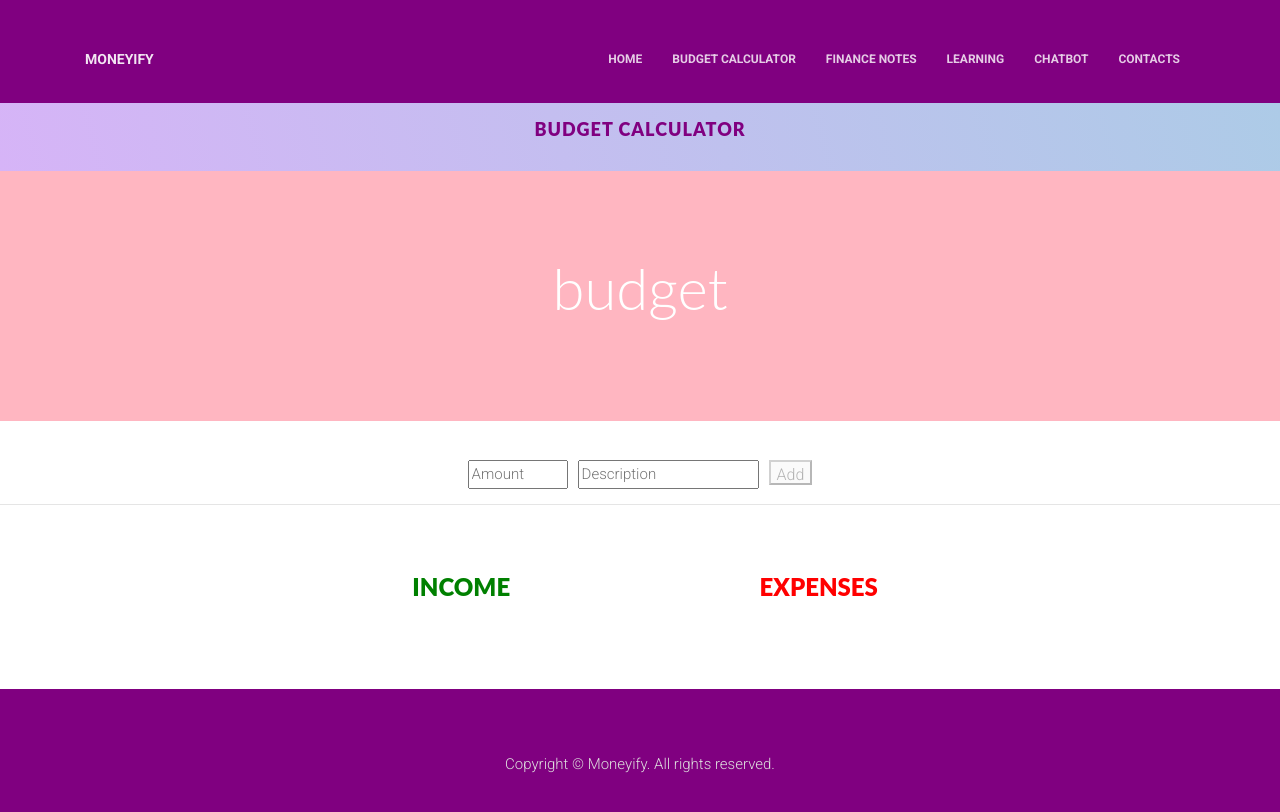
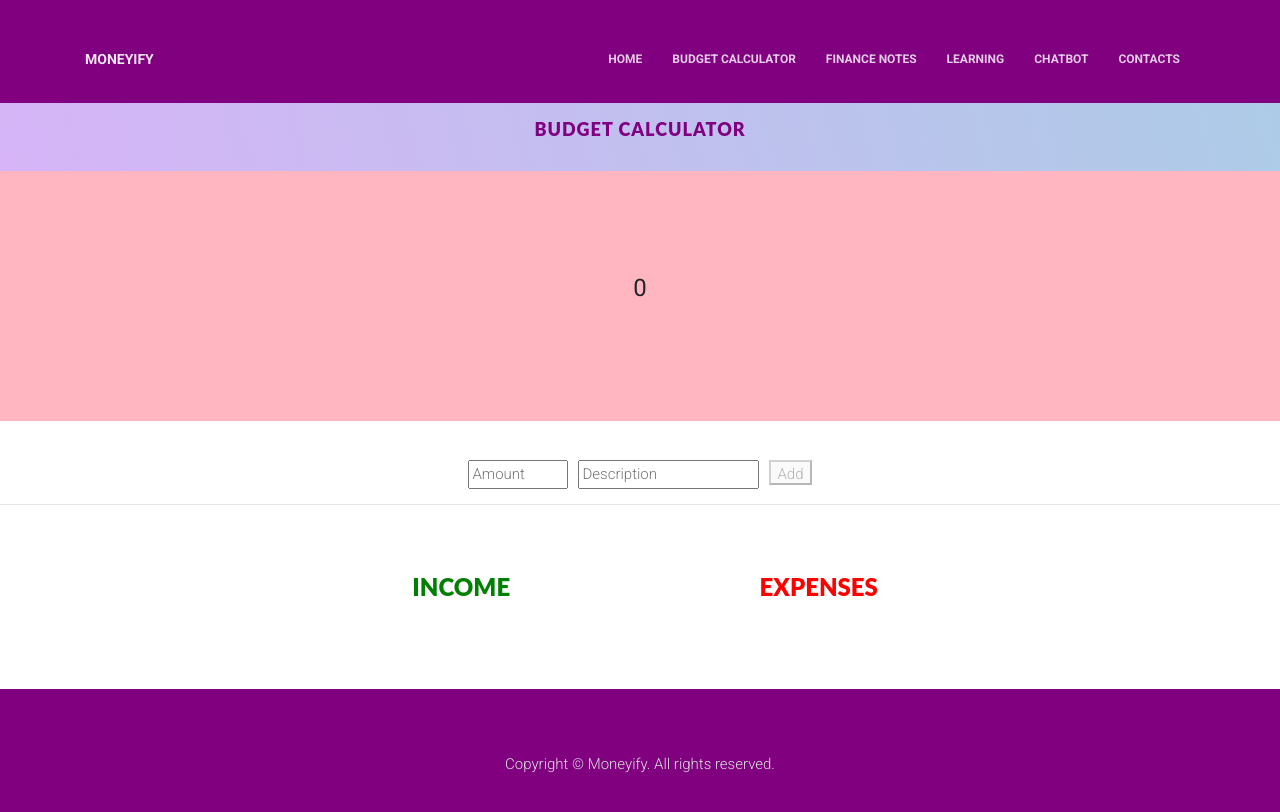
Before and after one commit to petkokp/moneyify, an Angular app in the folder moneyify/: page /budget-calculator in a window 1280 px wide. Shown: the top 812 px of the page. Built offline with nearby package versions, Linux system fonts and the light colour scheme.

Commit message:
finish budget calculator functionality

```diff
--- a/moneyify/src/app/budget-add-item-form/budget-add-item-form.component.html
+++ b/moneyify/src/app/budget-add-item-form/budget-add-item-form.component.html
@@ -14,7 +14,10 @@
             </div>
 
             <div class="field is-narrow">
-                <button type="submit" class="button is-primary" [disabled]="!itemForm.valid">Add</button>
+                <button type="submit" class="button" [ngClass]="{ 'is-primary': isNewItem, 'is-success': !isNewItem }" [disabled]="!itemForm.valid">
+                    <p *ngIf="isNewItem">Add</p>
+                    <p *ngIf="!isNewItem">Save</p>
+                </button>
             </div>
         </div>
     </div>
--- a/moneyify/src/app/budget-add-item-form/budget-add-item-form.component.ts
+++ b/moneyify/src/app/budget-add-item-form/budget-add-item-form.component.ts
@@ -9,12 +9,20 @@
 })
 export class BudgetAddItemFormComponent implements OnInit {
 
-  @Input() item: BudgetItem = new BudgetItem('', null);
+  @Input() item: BudgetItem;
   @Output() formSubmit: EventEmitter<BudgetItem> = new EventEmitter<BudgetItem>();
+
+  isNewItem: boolean;
 
   constructor() { }
 
-  ngOnInit(): void {
+  ngOnInit() {
+    if (this.item) {
+      this.isNewItem = false;
+    } else {
+      this.isNewItem = true;
+      this.item = new BudgetItem('', null);
+    }
   }
 
   onSubmit(form: NgForm) {
--- a/moneyify/src/app/budget-edit-item/budget-edit-item.component.html
+++ b/moneyify/src/app/budget-edit-item/budget-edit-item.component.html
@@ -1,2 +1,2 @@
 <h1 class="title">Edit</h1>
-<app-budget-add-item-form [item]="item" (forSubmit)="onSubmitted($event)"></app-budget-add-item-form>
+<app-budget-add-item-form [item]="item" (formSubmit)="onSubmitted($event)"></app-budget-add-item-form>
--- a/moneyify/src/app/budget-edit-item/budget-edit-item.component.ts
+++ b/moneyify/src/app/budget-edit-item/budget-edit-item.component.ts
@@ -17,7 +17,7 @@
   }
 
   onSubmitted(updatedItem: BudgetItem) {
-
+    this.dialogRef.close(updatedItem);
   }
 
 }
--- a/moneyify/src/app/budget-item-list/budget-item-list.component.html
+++ b/moneyify/src/app/budget-item-list/budget-item-list.component.html
@@ -10,7 +10,7 @@
                 *ngIf="item.amount >= 0"
                 [item]="item"
                 (xButtonClick)="onDeleteButtonClicked(item)"
-                (cardClick)="onCardClicked()"
+                (cardClick)="onCardClicked(item)"
                 style="display: block; margin-bottom: 20px;"></app-budget-item-card>
             </div>
         </div>
@@ -26,7 +26,7 @@
               *ngIf="item.amount < 0"
               [item]="item"
               (xButtonClick)="onDeleteButtonClicked(item)"
-              (cardClick)="onCardClicked()"
+              (cardClick)="onCardClicked(item)"
               style="display: block; margin-bottom: 20px;"></app-budget-item-card>
           </div>
           </div>
--- a/moneyify/src/app/budget-item-list/budget-item-list.component.ts
+++ b/moneyify/src/app/budget-item-list/budget-item-list.component.ts
@@ -8,10 +8,12 @@
   templateUrl: './budget-item-list.component.html',
   styleUrls: ['./budget-item-list.component.css']
 })
+
 export class BudgetItemListComponent implements OnInit {
 
   @Input() budgetItems: BudgetItem[];
   @Output() delete: EventEmitter<BudgetItem> = new EventEmitter<BudgetItem>();
+  @Output() update: EventEmitter<UpdateEvent> = new EventEmitter<UpdateEvent>();
 
   constructor(public dialog: MatDialog) { }
 
@@ -30,9 +32,16 @@
 
     dialogRef.afterClosed().subscribe(result => {
       if (result) {
-        this.budgetItems[this.budgetItems.indexOf(item)] = result;
+        this.update.emit({
+          old: item,
+          new: result
+        });
       }
     })
   }
+}
 
+export interface UpdateEvent {
+  old: BudgetItem;
+  new: BudgetItem;
 }
--- a/moneyify/src/app/budget-main/budget-main.component.css
+++ b/moneyify/src/app/budget-main/budget-main.component.css
@@ -40,3 +40,7 @@
 .add-item-container {
     width: 680px;
 }
+
+.green {
+    color: green;
+}
--- a/moneyify/src/app/budget-main/budget-main.component.html
+++ b/moneyify/src/app/budget-main/budget-main.component.html
@@ -3,7 +3,7 @@
   </div>
 
   <section class="total-budget-section">
-    <h2>budget</h2>
+    <h1 [ngClass]="{ 'red': totalBudget < 0, 'green': totalBudget > 0 }">{{ totalBudget }}</h1>
   </section>
 
   <section class="add-item-section">
@@ -14,4 +14,4 @@
 
   <hr style="margin-top: 0">
 
-  <app-budget-item-list [budgetItems]="budgetItems" (delete)="deleteItem($event)"></app-budget-item-list>
+  <app-budget-item-list [budgetItems]="budgetItems" (delete)="deleteItem($event)" (update)="updateItem($event)"></app-budget-item-list>
--- a/moneyify/src/app/budget-main/budget-main.component.ts
+++ b/moneyify/src/app/budget-main/budget-main.component.ts
@@ -1,5 +1,6 @@
 import { Component, OnInit } from '@angular/core';
 import { BudgetItem } from 'src/shared/models/budget-item.model';
+import { UpdateEvent } from '../budget-item-list/budget-item-list.component';
 
 @Component({
   selector: 'app-budget-main',
@@ -9,6 +10,7 @@
 export class BudgetMainComponent implements OnInit {
 
   budgetItems: BudgetItem[] = new Array<BudgetItem>();
+  totalBudget: number = 0;
 
   constructor() { }
 
@@ -17,11 +19,20 @@
 
   addItem(newItem: BudgetItem) {
     this.budgetItems.push(newItem);
+    this.totalBudget += newItem.amount;
   }
 
   deleteItem(item: BudgetItem) {
     let index = this.budgetItems.indexOf(item)
     this.budgetItems.splice(index, 1);
+    this.totalBudget -= item.amount;
+  }
+
+  updateItem(updateEvent: UpdateEvent) {
+    this.budgetItems[this.budgetItems.indexOf(updateEvent.old)] = updateEvent.new;
+
+    this.totalBudget -= updateEvent.old.amount;
+    this.totalBudget += updateEvent.new.amount;
   }
 
 }
--- a/moneyify/src/styles.css
+++ b/moneyify/src/styles.css
@@ -2,3 +2,5 @@
 
 html, body { height: 100%; }
 body { margin: 0; font-family: Roboto, "Helvetica Neue", sans-serif; }
+
+@import "~@angular/material/prebuilt-themes/indigo-pink.css";
```
